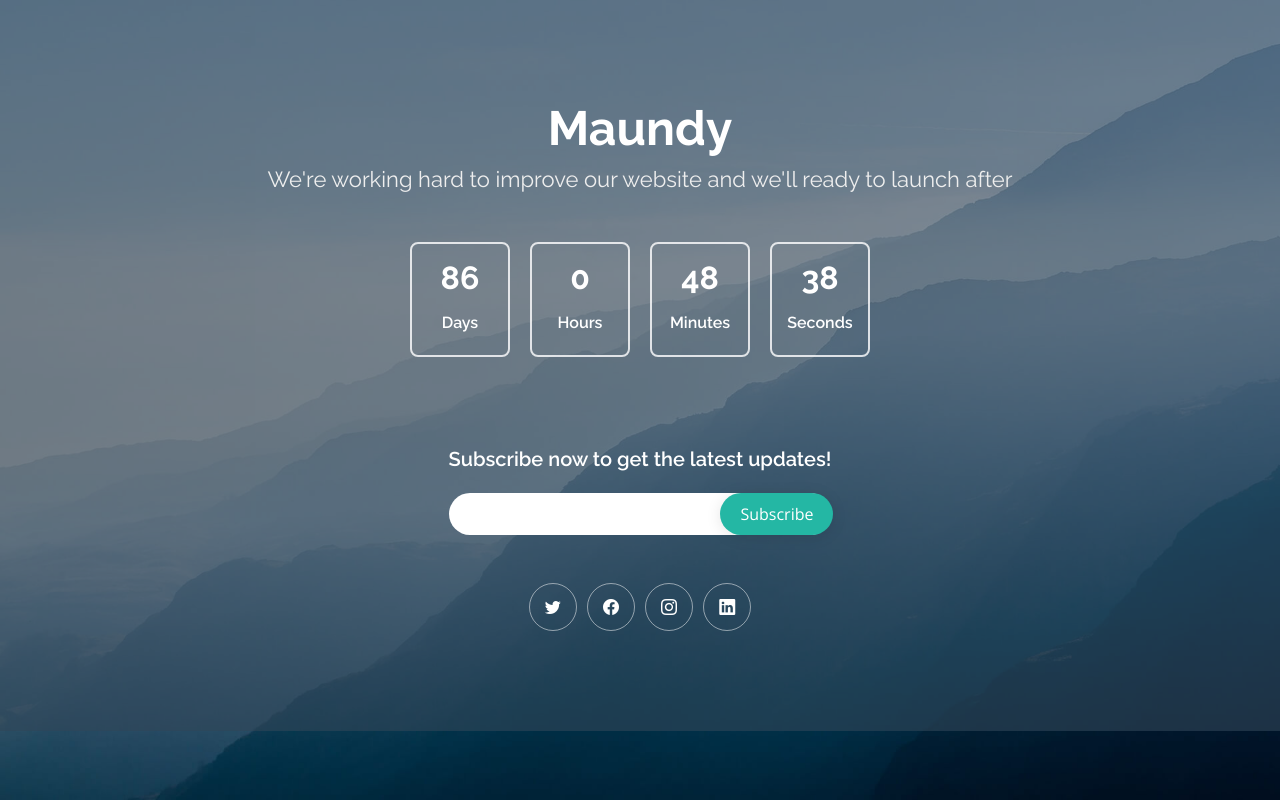
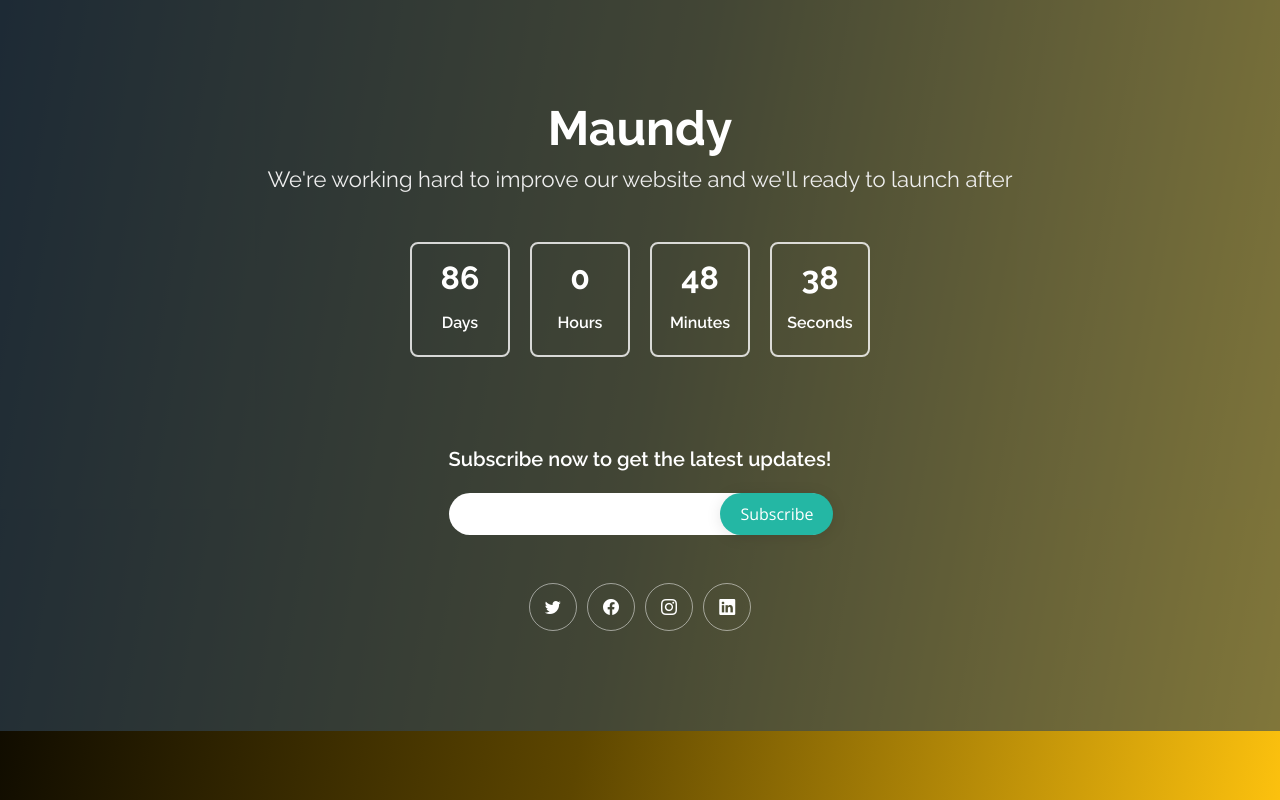
Before and after one commit to egyjs/comingsoon-templete, a plain HTML site: page index.html in a window 1280 px wide. Drawn offline with nearby package versions, Linux system fonts and the light colour scheme.

Commit message:
Update style.css

```diff
--- a/assets/css/style.css
+++ b/assets/css/style.css
@@ -11,7 +11,7 @@
 body {
   font-family: "Open Sans", sans-serif;
   color: #fff;
-  background: url("../img/bg.jpg") top center no-repeat;
+  background: linear-gradient(280deg, #fcc10e, #5d4600, rgb(0 0 0));
   background-size: cover;
   position: relative;
 }
```
